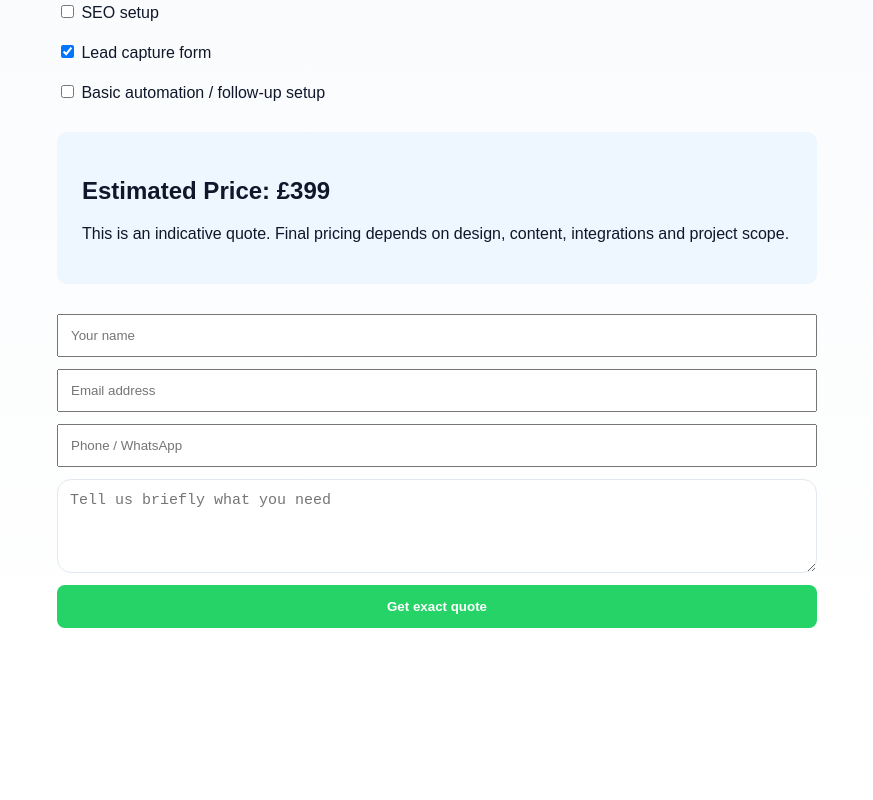
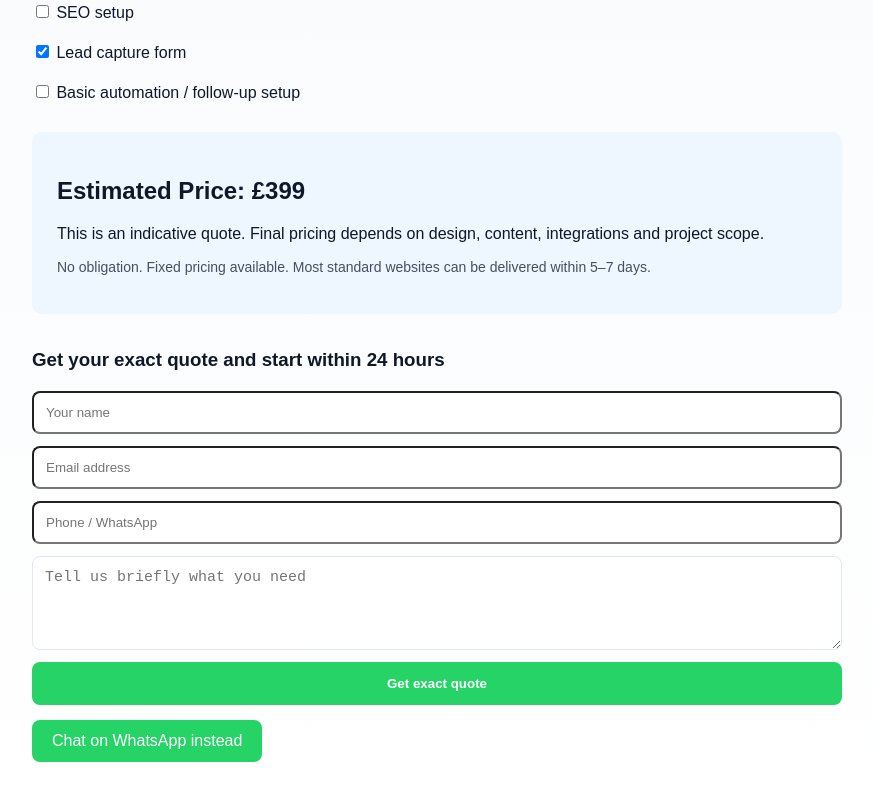
Before and after one commit to HalaDigitalLtd/uktaxcalculator-app, a Next.js app: page /quote in a window 1280 px wide. Shown: the part 278-1078 px from the top of the page, without its empty margins (203-1076 px from the left). Before the commit the page ends 966 px from the top, so only its background shows below. Built offline with nearby package versions, Linux system fonts and the light colour scheme.

Commit message:
Improve website quote calculator conversion flow

```diff
--- a/app/quote/page.tsx
+++ b/app/quote/page.tsx
@@ -18,11 +18,11 @@ export default function QuotePage() {
   }, [pages, seo, leadForm, automation]);
 
   return (
-    <div style={{ fontFamily: "sans-serif", padding: "60px 20px", maxWidth: "800px", margin: "auto" }}>
+    <div style={{ fontFamily: "sans-serif", padding: "60px 20px", maxWidth: "850px", margin: "auto" }}>
       <h1>Website Quote Calculator</h1>
 
       <p style={{ fontSize: "18px" }}>
-        Get an instant estimate for your business website.
+        Get an instant estimate for your business website, SEO setup and lead capture system.
       </p>
 
       <div style={{ marginTop: "30px", display: "grid", gap: "20px" }}>
@@ -53,35 +53,69 @@ export default function QuotePage() {
       <div style={{ marginTop: "30px", padding: "25px", background: "#eef6ff", borderRadius: "10px" }}>
         <h2>Estimated Price: £{quote}</h2>
         <p>This is an indicative quote. Final pricing depends on design, content, integrations and project scope.</p>
+        <p style={{ marginTop: "10px", fontSize: "14px", opacity: 0.75 }}>
+          No obligation. Fixed pricing available. Most standard websites can be delivered within 5–7 days.
+        </p>
       </div>
+
+      <h3 style={{ marginTop: "35px" }}>
+        Get your exact quote and start within 24 hours
+      </h3>
 
       <form
         action="https://formspree.io/f/xbdwlgdv"
         method="POST"
-        style={{ marginTop: "30px", display: "grid", gap: "12px" }}
+        style={{ marginTop: "20px", display: "grid", gap: "12px" }}
       >
         <input type="hidden" name="_subject" value="New Website Quote Enquiry" />
         <input type="hidden" name="estimated_quote" value={`£${quote}`} />
+        <input type="hidden" name="pages" value={pages} />
+        <input type="hidden" name="seo_setup" value={seo ? "Yes" : "No"} />
+        <input type="hidden" name="lead_capture_form" value={leadForm ? "Yes" : "No"} />
+        <input type="hidden" name="automation" value={automation ? "Yes" : "No"} />
 
-        <input name="name" placeholder="Your name" required style={{ padding: "12px" }} />
-        <input name="email" type="email" placeholder="Email address" required style={{ padding: "12px" }} />
-        <input name="phone" placeholder="Phone / WhatsApp" required style={{ padding: "12px" }} />
+        <input name="name" placeholder="Your name" required style={{ padding: "12px", borderRadius: "8px" }} />
+        <input name="email" type="email" placeholder="Email address" required style={{ padding: "12px", borderRadius: "8px" }} />
+        <input name="phone" placeholder="Phone / WhatsApp" required style={{ padding: "12px", borderRadius: "8px" }} />
 
         <textarea
           name="message"
           placeholder="Tell us briefly what you need"
           rows={4}
           required
-          style={{ padding: "12px" }}
+          style={{ padding: "12px", borderRadius: "8px" }}
         />
 
         <button
           type="submit"
-          style={{ padding: "14px", background: "#25D366", color: "white", border: "none", borderRadius: "8px", fontWeight: "bold" }}
+          style={{
+            padding: "14px",
+            background: "#25D366",
+            color: "white",
+            border: "none",
+            borderRadius: "8px",
+            fontWeight: "bold",
+            cursor: "pointer"
+          }}
         >
           Get exact quote
         </button>
       </form>
+
+      <a
+        href={`https://wa.me/447884063169?text=Hi%20Ikram,%20I%20used%20your%20quote%20calculator.%20My%20estimated%20price%20is%20£${quote}.%20Can%20you%20please%20guide%20me?`}
+        style={{
+          display: "inline-block",
+          marginTop: "15px",
+          padding: "12px 20px",
+          background: "#25D366",
+          color: "white",
+          borderRadius: "8px",
+          textDecoration: "none"
+        }}
+      >
+        Chat on WhatsApp instead
+      </a>
     </div>
   );
 }
```
